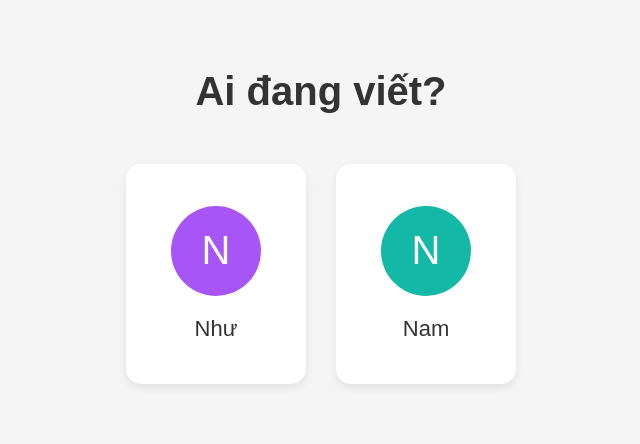
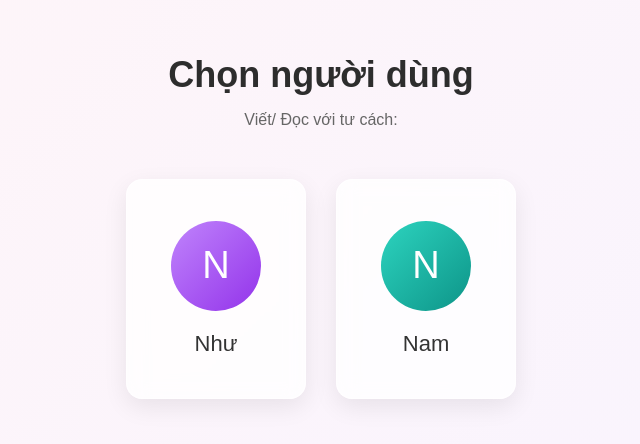
Before and after one commit to thuy-nhuu/diary, a plain HTML site: page index.html in a window 1280 px wide. Shown: the part 174-618 px from the top of the page, without its empty margins (319-959 px from the left). Drawn offline with Linux system fonts and the light colour scheme.

Commit message:
Update index.html

```diff
--- a/index.html
+++ b/index.html
@@ -3,52 +3,70 @@
 <head>
 <meta charset="UTF-8">
 <meta name="viewport" content="width=device-width, initial-scale=1.0">
-<title>Choose Profile?</title>
+<title>Choose Profile</title>
 
 <style>
 *{
     margin:0;
     padding:0;
     box-sizing:border-box;
-    font-family: Arial, sans-serif;
+    font-family:Arial, sans-serif;
 }
 
 body{
-    height:100vh;
+    min-height:100vh;
     display:flex;
-    flex-direction:column;
     justify-content:center;
     align-items:center;
-    background:#f5f5f5;
+    background: linear-gradient(
+        135deg,
+        #fff5f7,
+        #f8f4ff
+    );
+}
+
+.container{
+    text-align:center;
 }
 
 h1{
-    margin-bottom:50px;
-    font-size:40px;
-    color:#333;
+    margin-bottom:15px;
+    font-size:36px;
+    color:#2d2d2d;
 }
 
-.container{
+.subtitle{
+    color:#666;
+    margin-bottom:50px;
+}
+
+.profiles{
     display:flex;
     gap:30px;
+    justify-content:center;
 }
 
 .profile{
     width:180px;
     height:220px;
-    background:white;
-    border-radius:15px;
+    background: rgba(255,255,255,0.8);
+    backdrop-filter: blur(10px);
+    border:1px solid rgba(255,255,255,0.5);
+    border-radius:16px;
+    cursor:pointer;
     display:flex;
     flex-direction:column;
+    justify-content:center;
     align-items:center;
-    justify-content:center;
-    cursor:pointer;
-    transition:0.3s;
-    box-shadow:0 4px 10px rgba(0,0,0,.08);
+    transition:0.2s;
+    box-shadow:
+        0 8px 24px rgba(0,0,0,.08);
 }
 
 .profile:hover{
-    transform:translateY(-5px);
+    transform:translateY(-8px);
+    box-shadow:
+        0 15px 35px rgba(0,0,0,.12);
 }
 
 .avatar{
@@ -56,19 +74,29 @@ h1{
     height:90px;
     border-radius:50%;
     color:white;
-    font-size:40px;
     display:flex;
+    justify-content:center;
     align-items:center;
-    justify-content:center;
+    font-size:38px;
     margin-bottom:20px;
 }
 
 .nhu{
-    background:#a855f7;
+    background:
+    linear-gradient(
+        135deg,
+        #c084fc,
+        #9333ea
+    );
 }
 
 .nam{
-    background:#14b8a6;
+    background:
+    linear-gradient(
+        135deg,
+        #2dd4bf,
+        #0d9488
+    );
 }
 
 .name{
@@ -80,9 +108,15 @@ h1{
 
 <body>
 
-<h1>Ai đang viết?</h1>
+<div class="container">
 
-<div class="container">
+    <h1>Chọn người dùng</h1>
+
+    <p class="subtitle">
+        Viết/ Đọc với tư cách:
+    </p>
+
+    <div class="profiles">
 
         <div class="profile" onclick="selectProfile('Như')">
             <div class="avatar nhu">N</div>
@@ -96,12 +130,12 @@ h1{
 
     </div>
 
+</div>
+
 <script>
 function selectProfile(name){
     localStorage.setItem("writer", name);
-
-    // chuyển sang trang nhật ký
-    window.location.href = "textarea.html";
+    window.location.href = "main.html";
 }
 </script>
 
```
Lines whose indentation alone changed are shown as unchanged.
